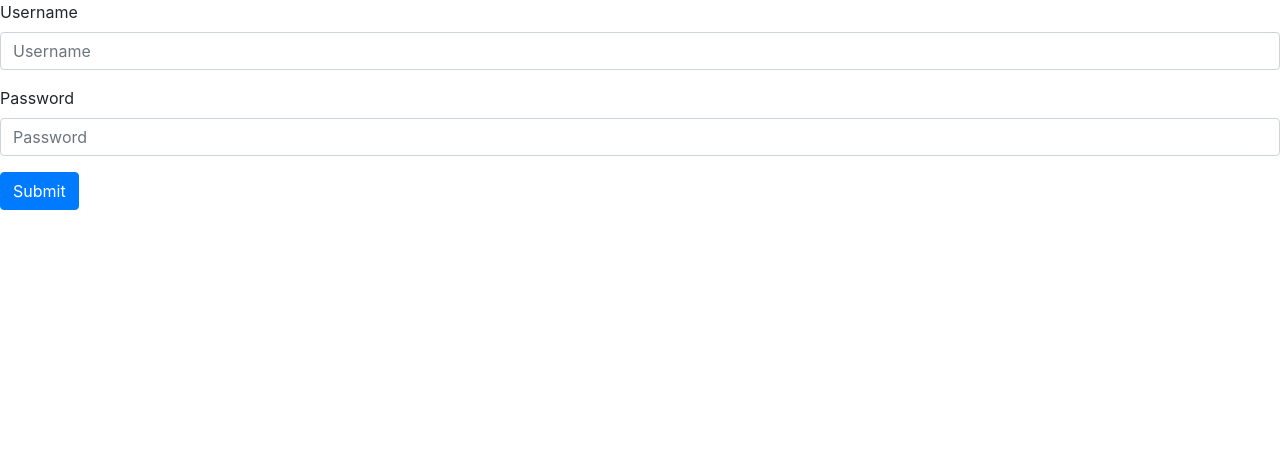
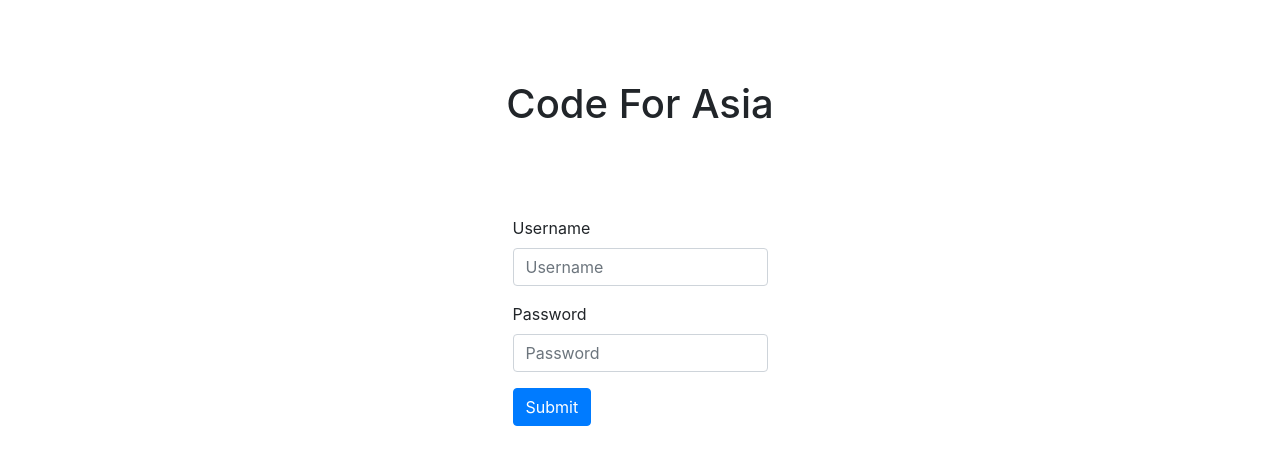
Before and after one commit to joiellantero/codeforasia, a React (Create React App) app in the folder frontend/: page /login in a window 1280 px wide. Shown: the top 464 px of the page. Built offline with nearby package versions, Linux system fonts and the light colour scheme.

Commit message:
Update UI for login page

```diff
--- /dev/null
+++ b/frontend/src/components/LoginPage.css
@@ -0,0 +1,3 @@
+.loginTitle{
+    padding:5rem;
+}
--- a/frontend/src/components/LoginPage.js
+++ b/frontend/src/components/LoginPage.js
@@ -1,8 +1,11 @@
 import React from "react";
 import Button from "react-bootstrap/Button";
 import Form from "react-bootstrap/Form";
+import Container from "react-bootstrap/Container";
+import Row from "react-bootstrap/Row";
+import Col from "react-bootstrap/Col";
 import api from "../api/index";
-
+import "./LoginPage.css";
 import "bootstrap/dist/css/bootstrap.min.css";
 
 class LoginPage extends React.Component {
@@ -42,7 +45,12 @@
 
     render() {
         return (
-            <div>
+            <Container>
+                <Row className="justify-content-center loginTitle">
+                    <h1>Code For Asia</h1>
+                </Row>
+                <Row className="justify-content-center align-items-center">
+                    <Col lg={3}>
                         <Form onSubmit={this.handleLogin}>
                             <Form.Group controlId="formUsername">
                                 <Form.Label>Username</Form.Label>
@@ -66,7 +74,9 @@
                                 Submit
                             </Button>
                         </Form>
-            </div>
+                    </Col>
+                </Row>
+            </Container>
         );
     }
 }
```
Lines whose indentation alone changed are shown as unchanged.
